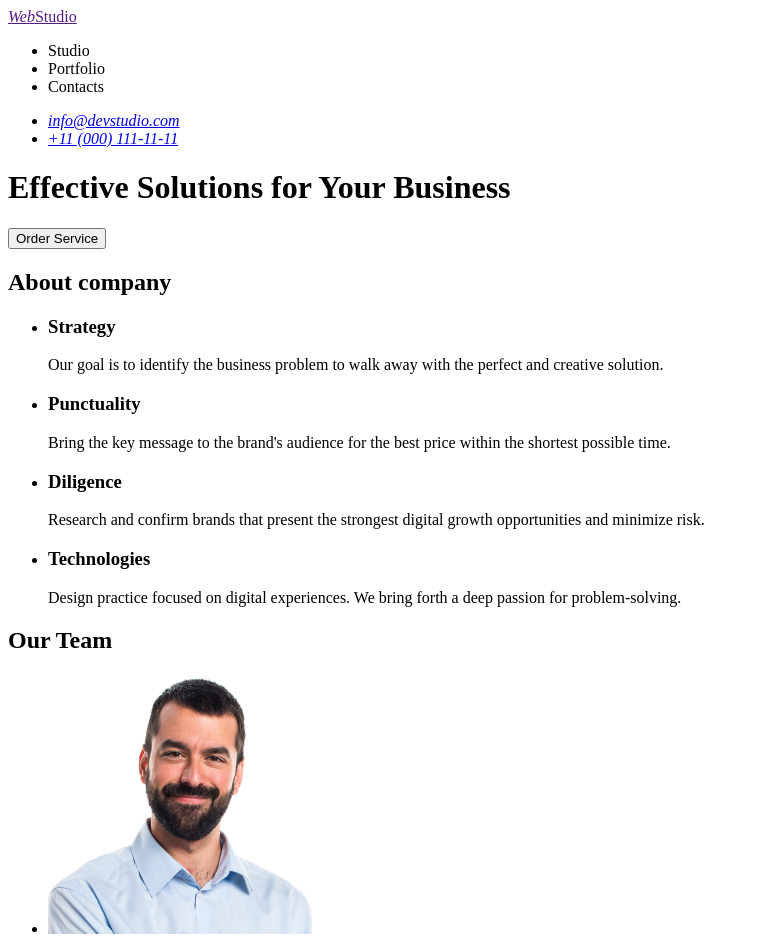
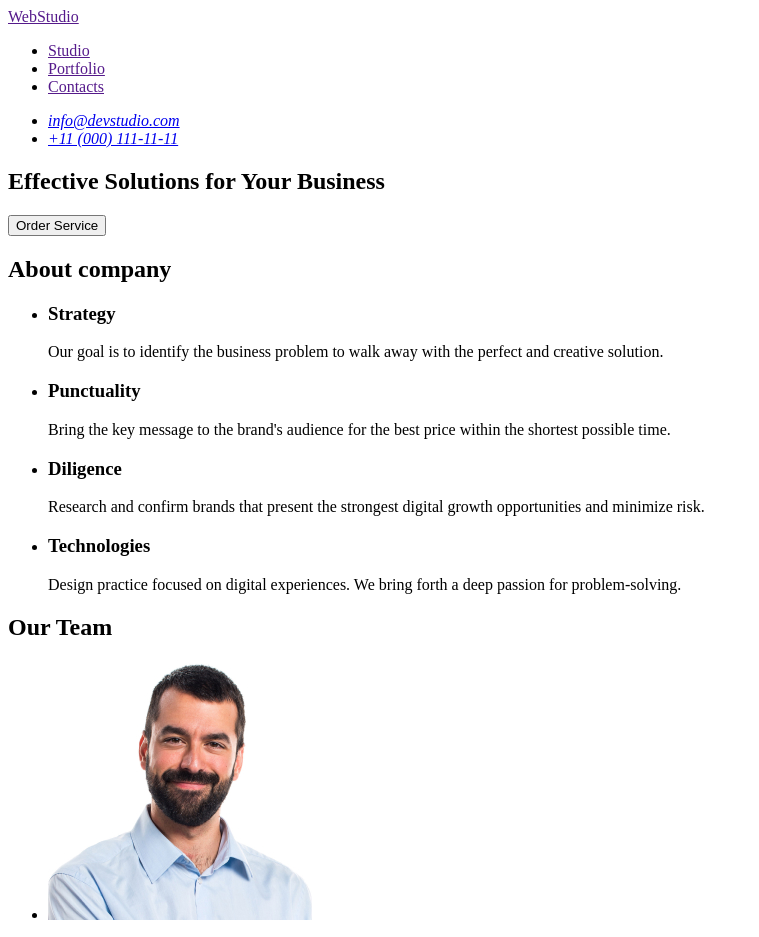
Before and after one commit to IliukOleksandr/goit-markup-hw-01-01, a plain HTML site: page index.html in a window 1280 px wide. Shown: the top 937 px of the page, without its empty margins (0-759 px from the left). Drawn offline with Linux system fonts and the light colour scheme.

Commit message:
goit-markup-hw-01-02

```diff
--- a/index.html
+++ b/index.html
@@ -8,11 +8,11 @@
   <body>
     <header>
       <nav>
-        <a href=""><i>Web</i>Studio </a>
+        <a href="">WebStudio</a>
         <ul>
-          <li>Studio</li>
-          <li>Portfolio</li>
-          <li>Contacts</li>
+          <li><a href="">Studio</a></li>
+          <li><a href="">Portfolio</a></li>
+          <li><a href="">Contacts</a></li>
         </ul>
       </nav>
       <address>
@@ -24,13 +24,14 @@
     </header>
     <!--Main content -->
     <main>
-      <div>
+      <section>
         <h1>Effective Solutions for Your Business</h1>
         <button type="button">Order Service</button>
-      </div>
+      </section>
       <!-- Section 1 -->
-      <h2>About company</h2>
+
       <section>
+        <h2>About company</h2>
         <ul>
           <li>
             <h3>Strategy</h3>
@@ -63,8 +64,9 @@
         </ul>
       </section>
       <!-- Section 2 -->
-      <h2>Our Team</h2>
+
       <section>
+        <h2>Our Team</h2>
         <ul>
           <li>
             <img
@@ -111,7 +113,7 @@
     </main>
     <!-- Footer -->
     <footer>
-      <a href="">WebStudio</a>
+      <a href="index.html">WebStudio</a>
       <p>
         Increase the flow of customers and sales for your business with digital
         marketing &#38; growth solutions.
```
